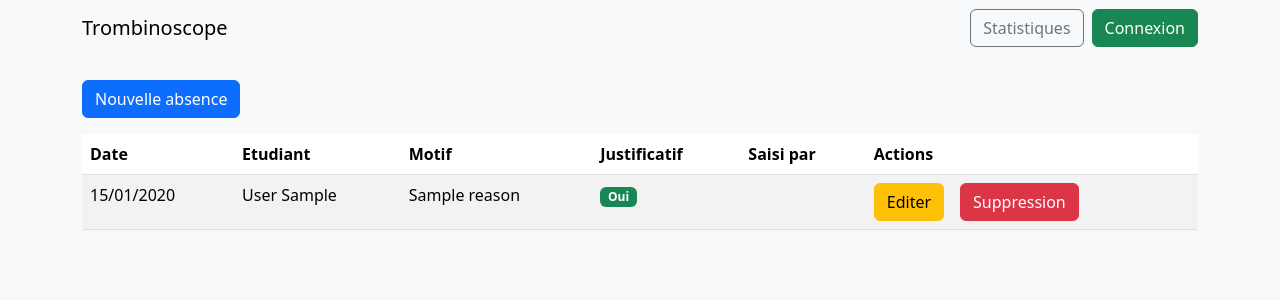
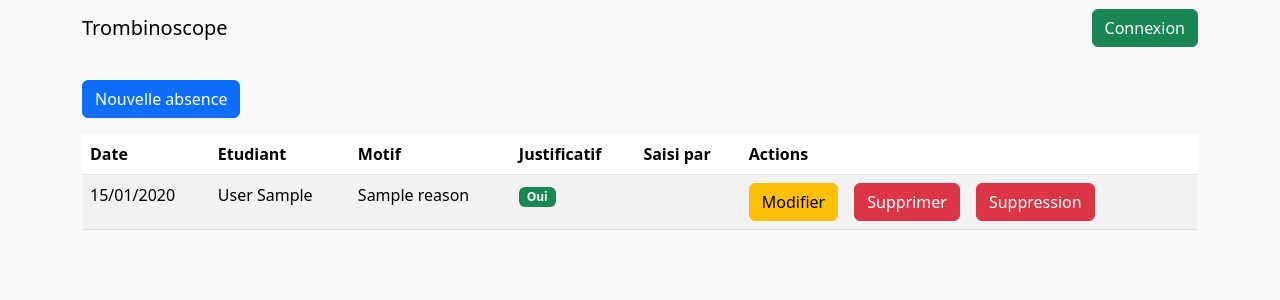
Before and after one commit to NathanaelKenzeyGit/ECF2_nathanael, a Symfony app: template templates/absence/index.html.twig in a window 1280 px wide. Shown: the top 300 px of the page. Run offline with Twig, Linux system fonts and the light colour scheme; the template is opened without the code that fills it: most values are stand-ins (such as "Sample title", 1, 10 or a date in 2020); some libraries are stand-ins or nearby versions.

Commit message:
feat: fix navbar , and off canva , install boostrap local , test before local deployment

```diff
--- a/templates/absence/index.html.twig
+++ b/templates/absence/index.html.twig
@@ -31,7 +31,14 @@
 <td>{{absence.createdBy.username }}</td>
 <td>
     <div class="d-flex gap-3">
-        <a href="#" class="btn btn-warning">Editer</a>
+    <a href="{{ path('app_absence_edit', {'id': absence.id}) }}"
+    class="btn btn-warning">
+    Modifier
+    </a>
+    <a href="{{ path('app_absence_delete', {'id': absence.id}) }}"
+    class="btn btn-danger">
+    Supprimer
+    </a>
         <a href="#" class="btn btn-danger">Suppression</a>
     </div>
 </td>
--- a/templates/base.html.twig
+++ b/templates/base.html.twig
@@ -4,10 +4,7 @@
 		<meta charset="UTF-8">
 		<meta name="viewport" content="width=device-width, initial-scale=1">
 		<title>{% block title %}Gestion des absences{% endblock %}</title>
-		<link href="https://cdn.jsdelivr.net/npm/bootstrap@5.3.8/dist/css/bootstrap.min.css"
-		      rel="stylesheet"
-		      integrity="sha384-sRIl4kxILFvY47J16cr9ZwB07vP4J8+LH7qKQnuqkuIAvNWLzeN8tE5YBujZqJLB"
-		      crossorigin="anonymous">
+<link href="{{ asset('assets/css/bootstrap.min.css') }}" rel="stylesheet">
 		{% block stylesheets %}{% endblock %}
 	</head>
 	<body class="bg-body-tertiary">
@@ -31,6 +28,6 @@
 			</div>
 		</div>
 
-		<script src="https://cdn.jsdelivr.net/npm/bootstrap@5.3.8/dist/js/bootstrap.bundle.min.js"></script>
+<script src="{{ asset('assets/js/bootstrap.bundle.min.js') }}"></script>
 	</body>
 </html>
--- a/templates/home/index.html.twig
+++ b/templates/home/index.html.twig
@@ -56,7 +56,7 @@
 				<li>{{ row.firstName }} {{ row.lastName }} — {{ row.total }}</li>
 			{% endfor %}
 		</ul>
-        <span>Une absence a la journée coute </span>
+        <span>Une absence a la journée coute environ 33e </span>
         <p>Perte estimée : <strong>{{ lostRevenue|number_format(2, ',', ' ') }} €</strong></p>
 	{% endif %}
 {% endblock %}
--- a/templates/partials/_navbar.html.twig
+++ b/templates/partials/_navbar.html.twig
@@ -3,13 +3,17 @@
 		<a href="{{ path('app_home') }}" class="navbar-brand">Trombinoscope</a>
 
 		<div class="d-flex gap-2">
-			<button class="btn btn-outline-secondary" type="button" data-bs-toggle="offcanvas" data-bs-target="#statsPanel">
-    Statistiques
-</button>
+{% if app.request.attributes.get('_route') == 'app_home' %}
+    <button class="btn btn-outline-secondary" data-bs-toggle="offcanvas" data-bs-target="#statsPanel">Statistiques</button>
+{% endif %}
 			{% if is_granted('ROLE_ADMIN') and app.user %}
+
 			<p>Hello {{app.user.username }}</p>
-			<a href="{{path('app_student_index') }}" class="btn btn-outline-secondary">Liste stagiaires</a>
-			<a href="{{path('app_logout') }}" class="btn btn-danger">Deconnexion</a>
+			<a href="{{path('app_student_index') }}" class="btn btn-secondary"> Stagiaires</a>
+
+			<a href="{{path('app_absence_index') }}" class="btn btn-outline-secondary"> Absences</a>
+			<a href="{{path('app_logout') }}" class="btn btn-primary">Deconnexion</a>
+
 			{% else %}
 			<a href="{{path('app_login') }}" class="btn btn-success">Connexion</a>
 
--- a/templates/student/index.html.twig
+++ b/templates/student/index.html.twig
@@ -26,7 +26,7 @@
                 <td>
                     <div class="d-flex gap-2">
                         <a href="{{ path('app_student_edit', {'id': student.id}) }}"
-                           class="btn btn-outline-primary">
+                           class="btn btn-warning">
                             Modifier
                         </a>
 
```
